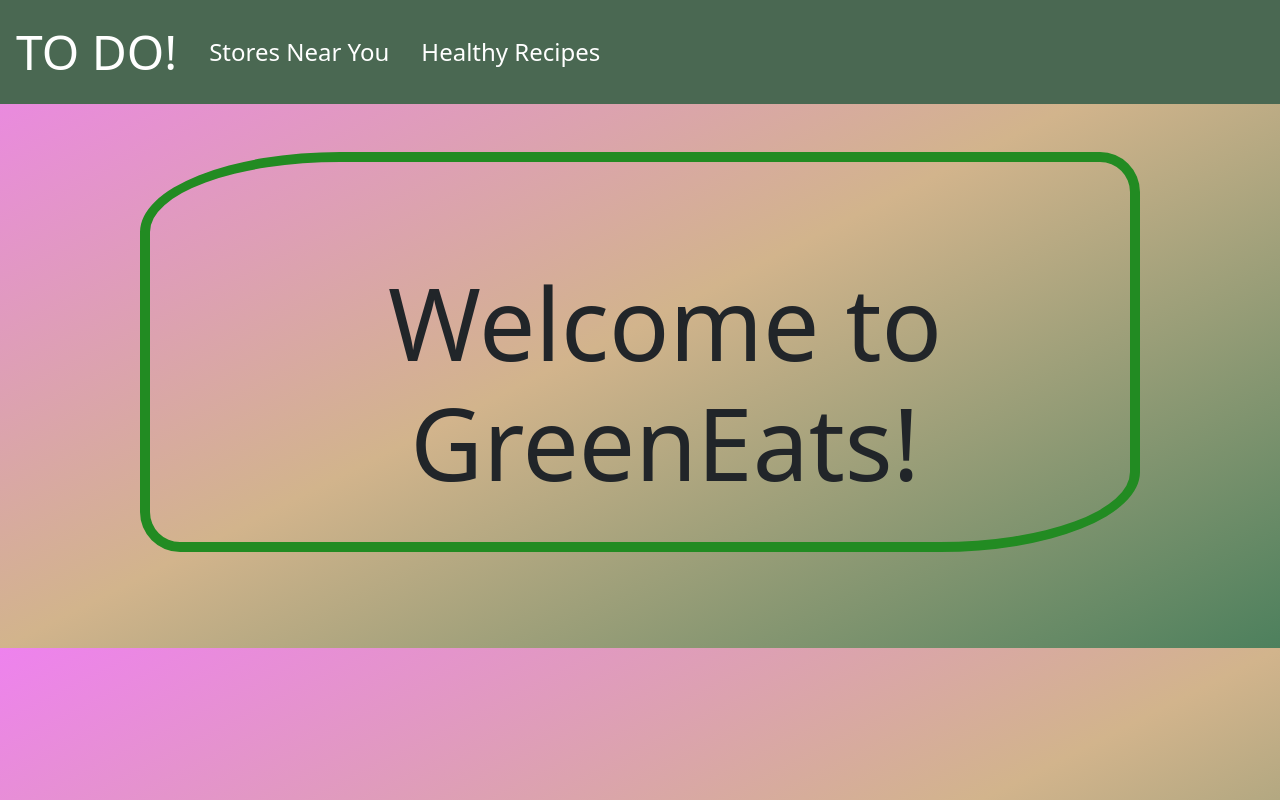
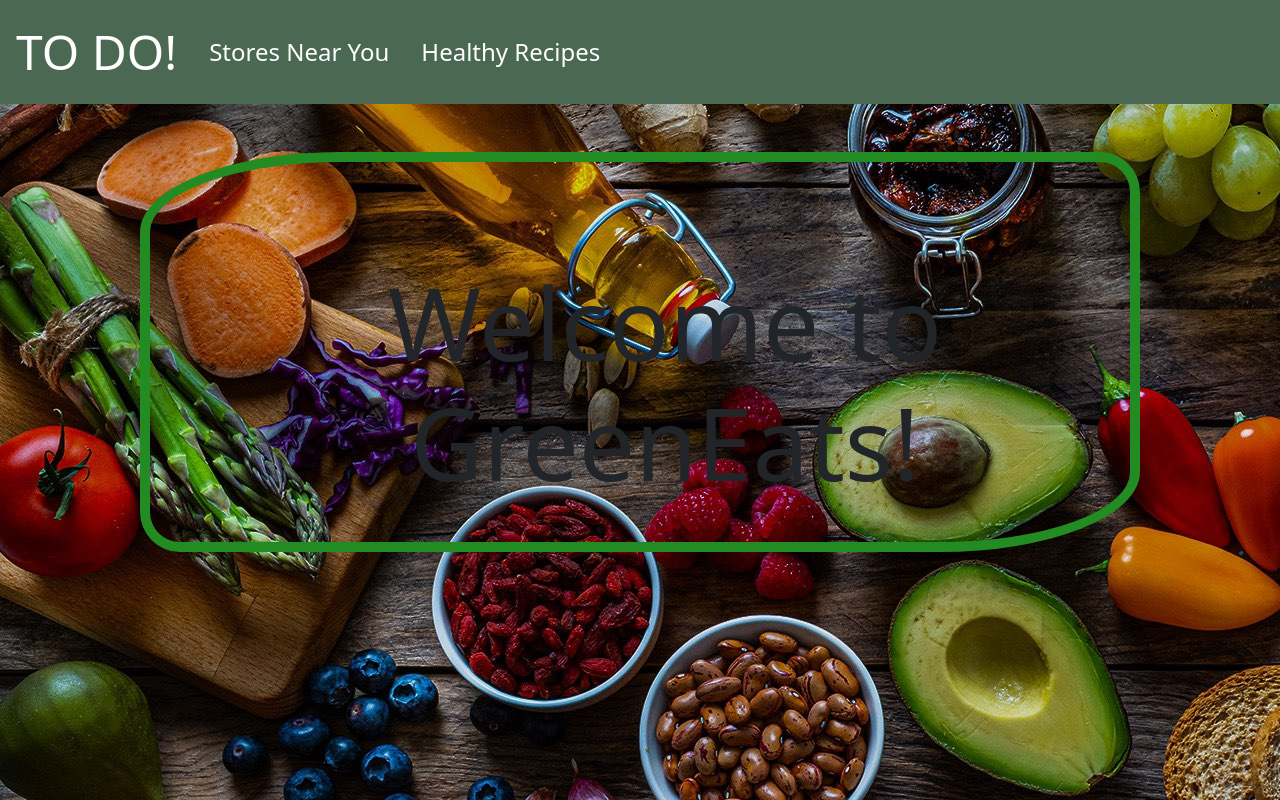
Before and after one commit to ths2582/APP_CHALLENGE, a Flask app: page / in a window 1280 px wide. Run offline with Flask 3, Linux system fonts and the light colour scheme.

Commit message:
adfghjeragradfgradherag

```diff
--- a/Congressional_App/static/styles.css
+++ b/Congressional_App/static/styles.css
@@ -1,6 +1,6 @@
 /* for your CSS */
 body {
-    background-image: linear-gradient(to bottom right, violet, tan, #4d805d);
+    background-image: url('food.jpg');;
 
   }
 .SearchBar{
```
Also changed, not shown: Congressional_App/static/food.jpg (added).
